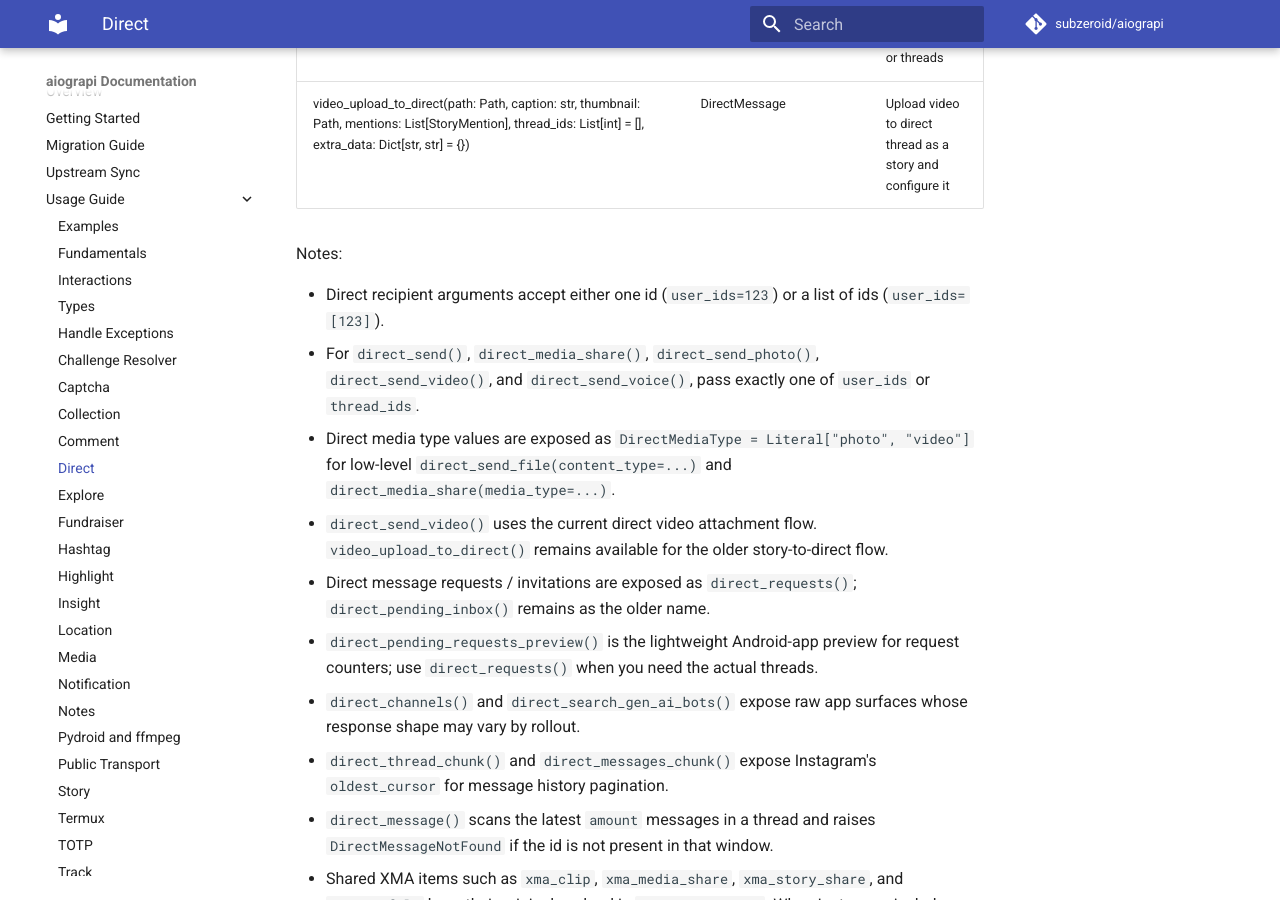
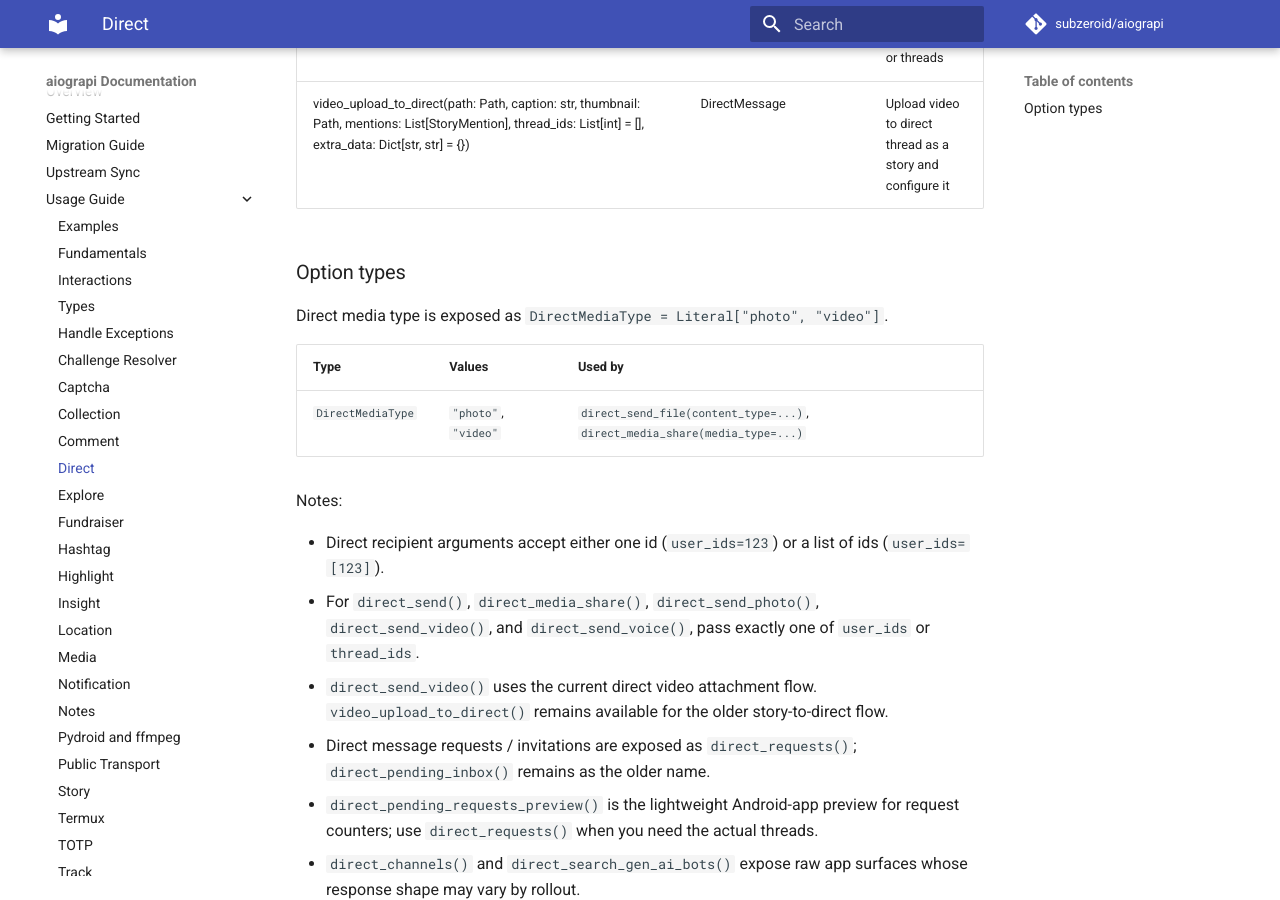
Before and after one commit to subzeroid/aiograpi, an MkDocs documentation site: the page built from docs/usage-guide/direct.md, in a window 1280 px wide and 900 px high, scrolled down 3944 px. Built offline with MkDocs 1.6.1 and Material for MkDocs 9.7.7, drawn with Linux system fonts in a browser that asks for light colours; comment, search, counter and statistics services are not loaded; the version menu is left out.

Commit message:
docs: clarify direct media type options

```diff
--- a/docs/usage-guide/direct.md
+++ b/docs/usage-guide/direct.md
@@ -43,11 +43,18 @@
 | direct_send_voice(path: Path, user_ids: List[int], thread_ids: List[int], waveform: Optional[List[float]] = None) | DirectMessage | Send an m4a/AAC voice message to list of users or threads
 | video_upload_to_direct(path: Path, caption: str, thumbnail: Path, mentions: List[StoryMention], thread_ids: List[int] = [], extra_data: Dict[str, str] = {}) | DirectMessage | Upload video to direct thread as a story and configure it
 
+### Option types
+
+Direct media type is exposed as `DirectMediaType = Literal["photo", "video"]`.
+
+| Type | Values | Used by |
+| --- | --- | --- |
+| `DirectMediaType` | `"photo"`, `"video"` | `direct_send_file(content_type=...)`, `direct_media_share(media_type=...)` |
+
 Notes:
 
 * Direct recipient arguments accept either one id (`user_ids=123`) or a list of ids (`user_ids=[123]`).
 * For `direct_send()`, `direct_media_share()`, `direct_send_photo()`, `direct_send_video()`, and `direct_send_voice()`, pass exactly one of `user_ids` or `thread_ids`.
-* Direct media type values are exposed as `DirectMediaType = Literal["photo", "video"]` for low-level `direct_send_file(content_type=...)` and `direct_media_share(media_type=...)`.
 * `direct_send_video()` uses the current direct video attachment flow. `video_upload_to_direct()` remains available for the older story-to-direct flow.
 * Direct message requests / invitations are exposed as `direct_requests()`; `direct_pending_inbox()` remains as the older name.
 * `direct_pending_requests_preview()` is the lightweight Android-app preview for request counters; use `direct_requests()` when you need the actual threads.
```
Also changed, not shown: 1 other file.
